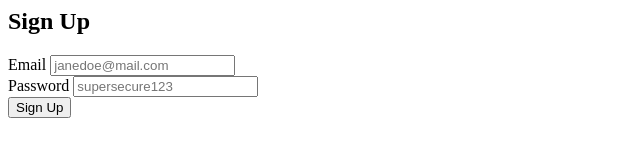
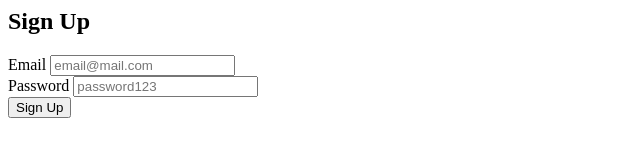
Before and after one commit to NickyLiu91/localStorageDemo, a plain HTML site: page index.html in a window 1280 px wide. Shown: the full height of the page, 0-640 px from the left. Drawn offline with Linux system fonts and the light colour scheme.

Commit message:
fixed index page

```diff
--- a/index.html
+++ b/index.html
@@ -1,3 +1,8 @@
+<html>
+  <head>
+    <script src="script.js"></script>
+  </head>
+  <body>
     <div class="card">
         <h2>Sign Up</h2>
         <form method="POST">
@@ -7,7 +12,7 @@
               type="text"
               name="email"
               id="email"
-          placeholder="janedoe@mail.com"
+              placeholder="email@mail.com"
             />
           </div>
           <div class="input-group">
@@ -16,10 +21,12 @@
               type="password"
               name="password"
               id="password"
-          placeholder="supersecure123"
+              placeholder="password123"
             />
           </div>
           <div id="msg"></div>
           <button id="sign-up">Sign Up</button>
         </form>
       </div>
+  </body>
+</html>
```
Lines whose indentation alone changed are shown as unchanged.
